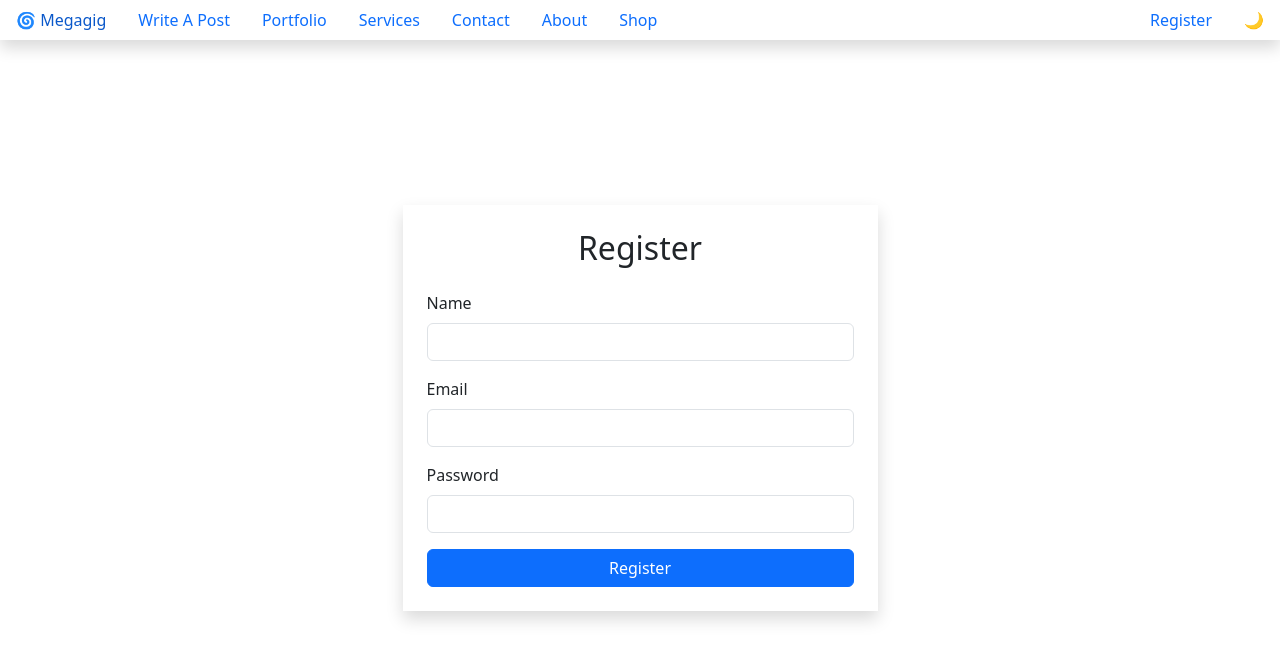
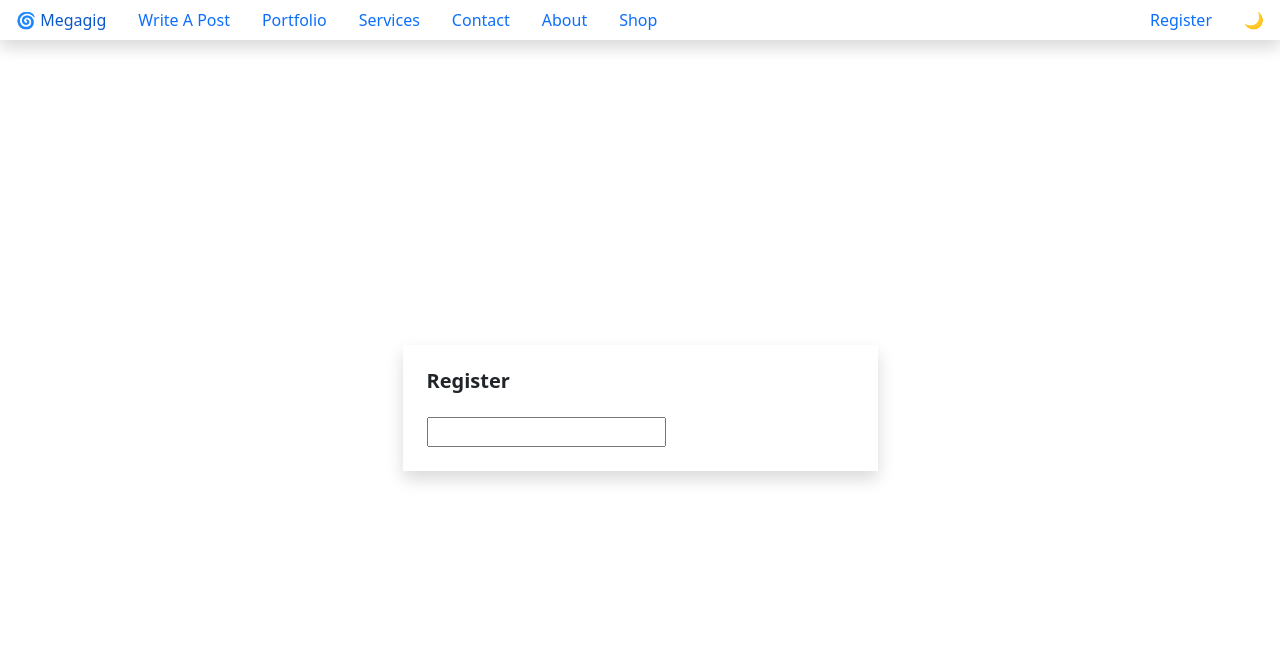
Before and after one commit to Megagig/multiuserblog, a Next.js app: page /register in a window 1280 px wide. Shown: the top 662 px of the page. Built offline with nearby package versions, Linux system fonts and the light colour scheme.

Commit message:
Register page refactored

```diff
--- a/app/register/page.js
+++ b/app/register/page.js
@@ -1,62 +1,27 @@
 'use client';
 
 import { useState } from 'react';
-import { useRouter } from 'next/router';
 import toast from 'react-hot-toast';
+import { useRouter } from 'next/navigation';
 
-const handleSubmit = async (e) => {
-  e.preventDefault();
-  setLoading(true);
-  const res = await fetch('/api/register', {
-    method: 'POST',
-    headers: {
-      'Content-Type': 'application/json',
-    },
-    body: JSON.stringify({ name, email, password }),
-  });
-  const data = await res.json();
-  if (data.success) {
-    toast.success(data.message);
-    router.push('/login');
-  } else {
-    toast.error(data.message);
-  }
-  setLoading(false);
-};
-
-const page = () => {
+const Register = () => {
   const [name, setName] = useState('');
   const [email, setEmail] = useState('');
   const [password, setPassword] = useState('');
   const [loading, setLoading] = useState(false);
 
+  const handleSubmit = (e) => {
+    e.preventDefault();
+  };
+
   return (
     <div className="container">
       <div className="row d-flex justify-content-center align-items-center vh-90">
         <div className="col-lg-5 p-4 shadow">
-          <h2 className="text-center mb-4">Register</h2>
+          <h2 className="fw-bold lead mb-4">Register</h2>
+
           <form onSubmit={handleSubmit}>
-            <div className="mb-3">
-              <label htmlFor="name" className="form-label">
-                Name
-              </label>
-              <input type="text" className="form-control" id="name" />
-            </div>
-            <div className="mb-3">
-              <label htmlFor="email" className="form-label">
-                Email
-              </label>
-              <input type="email" className="form-control" id="email" />
-            </div>
-            <div className="mb-3">
-              <label htmlFor="password" className="form-label">
-                Password
-              </label>
-              <input type="password" className="form-control" id="password" />
-            </div>
-            <button type="submit" className="btn btn-primary w-100">
-              Register
-            </button>
+            <input type=" " />
           </form>
         </div>
       </div>
@@ -64,4 +29,4 @@ const page = () => {
   );
 };
 
-export default page;
+export default Register;
```
